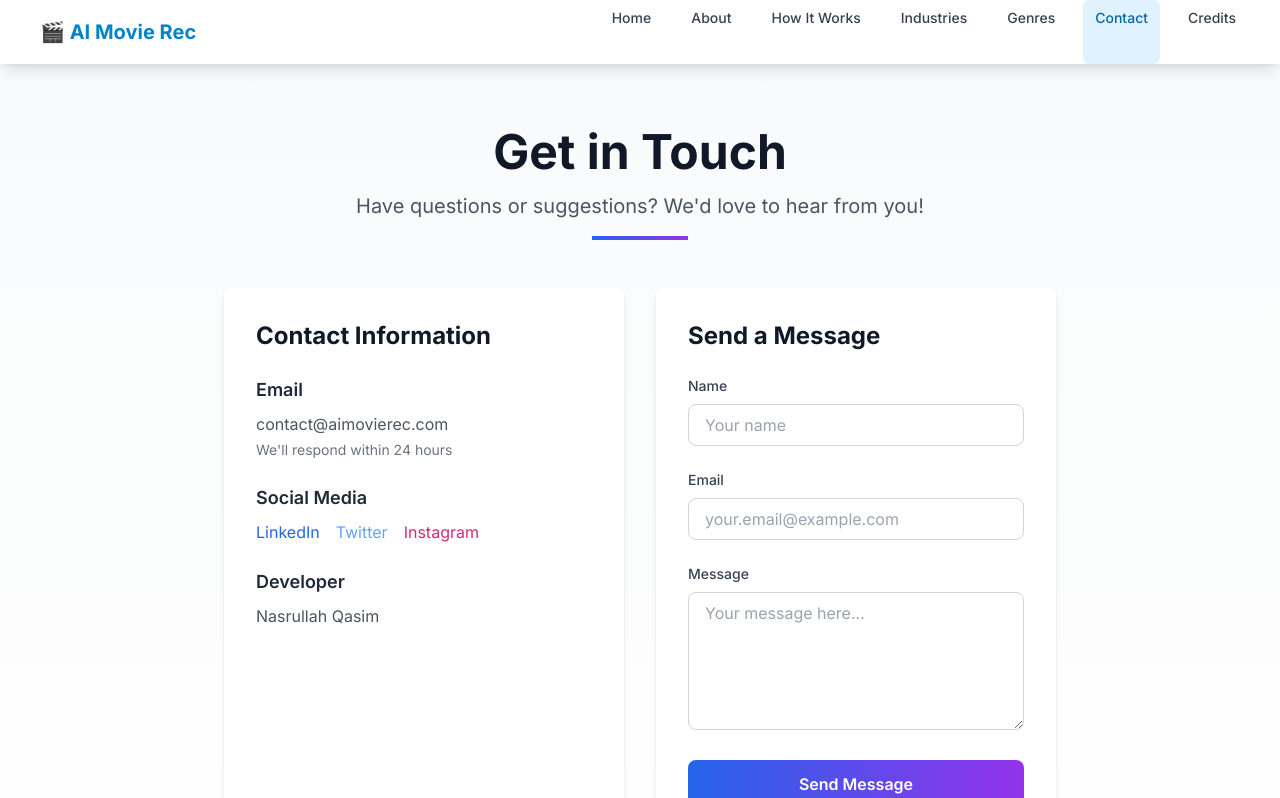
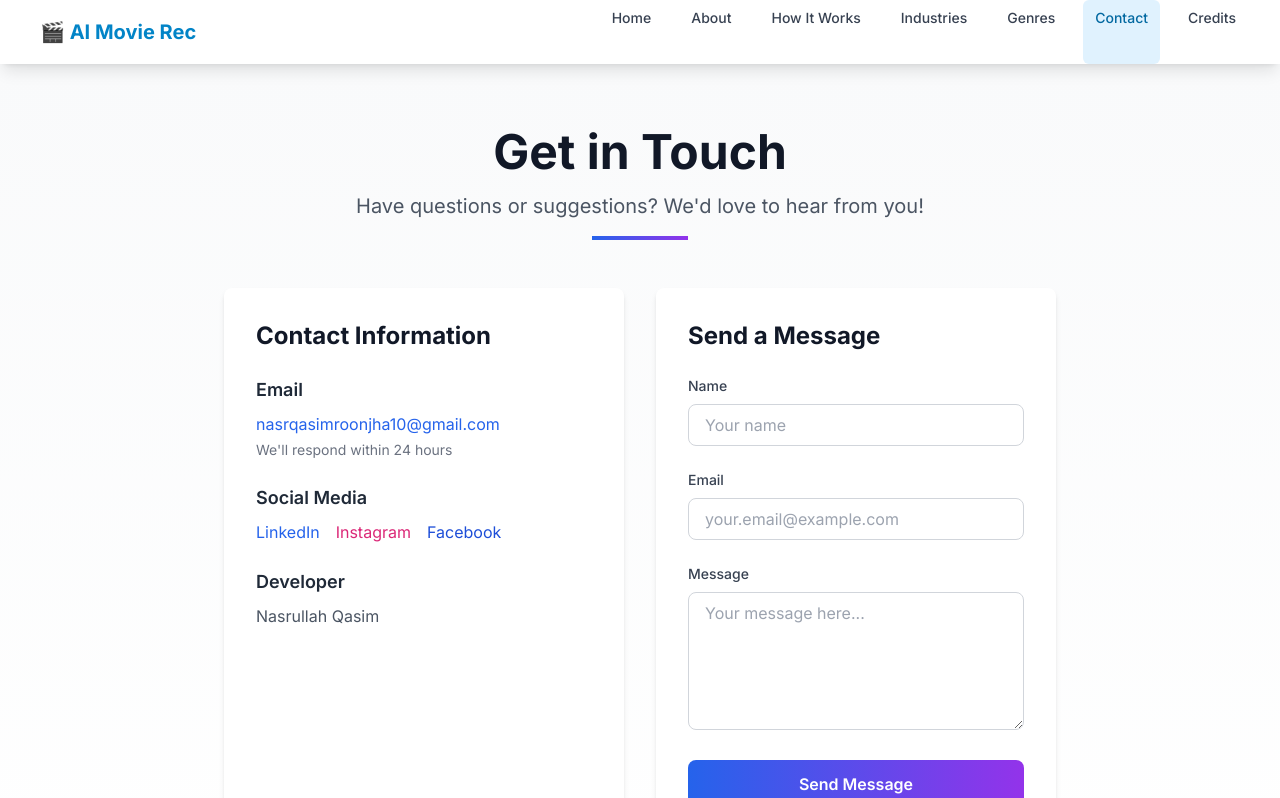
Before and after one commit to nasrqasim/Movies-Recommendation-System, a Next.js app: page /contact in a window 1280 px wide. Shown: the top 798 px of the page. Built offline with nearby package versions, Linux system fonts and the light colour scheme.

Commit message:
Update contact info and social links

```diff
--- a/app/contact/page.tsx
+++ b/app/contact/page.tsx
@@ -71,7 +71,12 @@ export default function Contact() {
             <div className="space-y-6">
               <div>
                 <h3 className="text-lg font-semibold text-gray-800 mb-2">Email</h3>
-                <p className="text-gray-600">contact@aimovierec.com</p>
+                <a
+                  href="mailto:nasrqasimroonjha10@gmail.com"
+                  className="text-blue-600 hover:text-blue-800 break-all"
+                >
+                  nasrqasimroonjha10@gmail.com
+                </a>
                 <p className="text-sm text-gray-500 mt-1">We'll respond within 24 hours</p>
               </div>
 
@@ -79,25 +84,28 @@ export default function Contact() {
                 <h3 className="text-lg font-semibold text-gray-800 mb-2">Social Media</h3>
                 <div className="flex space-x-4">
                   <a
-                    href="#"
+                    href="https://www.linkedin.com/in/nasr-qasim-roonjha/"
+                    target="_blank"
+                    rel="noreferrer"
                     className="text-blue-600 hover:text-blue-800 transition-colors"
-                    onClick={(e) => e.preventDefault()}
                   >
                     LinkedIn
                   </a>
                   <a
-                    href="#"
-                    className="text-blue-400 hover:text-blue-600 transition-colors"
-                    onClick={(e) => e.preventDefault()}
+                    href="https://www.instagram.com/itsmecaptainnasr/"
+                    target="_blank"
+                    rel="noreferrer"
+                    className="text-pink-600 hover:text-pink-800 transition-colors"
                   >
-                    Twitter
+                    Instagram
                   </a>
                   <a
-                    href="#"
-                    className="text-pink-600 hover:text-pink-800 transition-colors"
-                    onClick={(e) => e.preventDefault()}
+                    href="https://www.facebook.com/nasrullah.roonjha.10/"
+                    target="_blank"
+                    rel="noreferrer"
+                    className="text-blue-700 hover:text-blue-900 transition-colors"
                   >
-                    Instagram
+                    Facebook
                   </a>
                 </div>
               </div>
```
